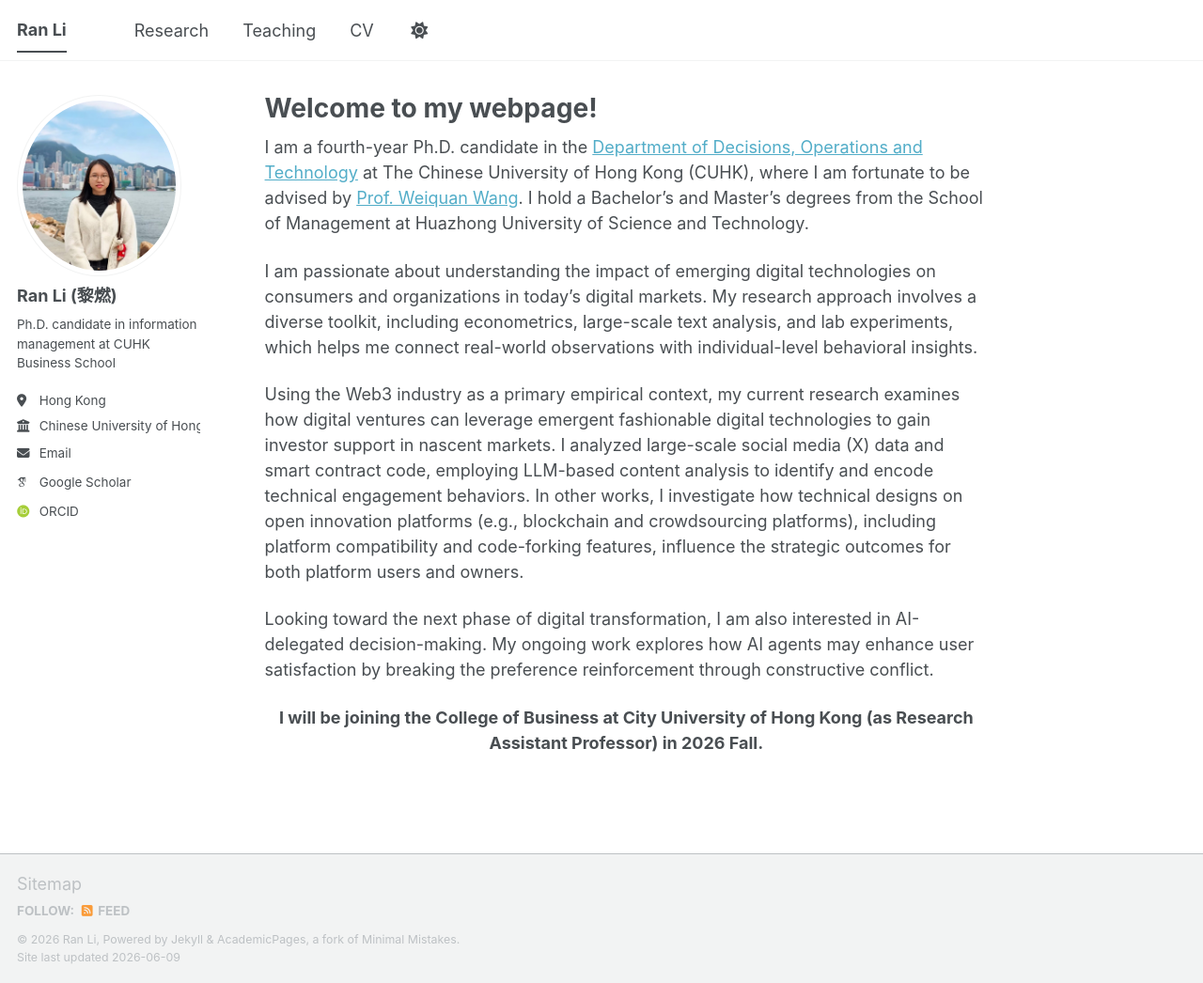
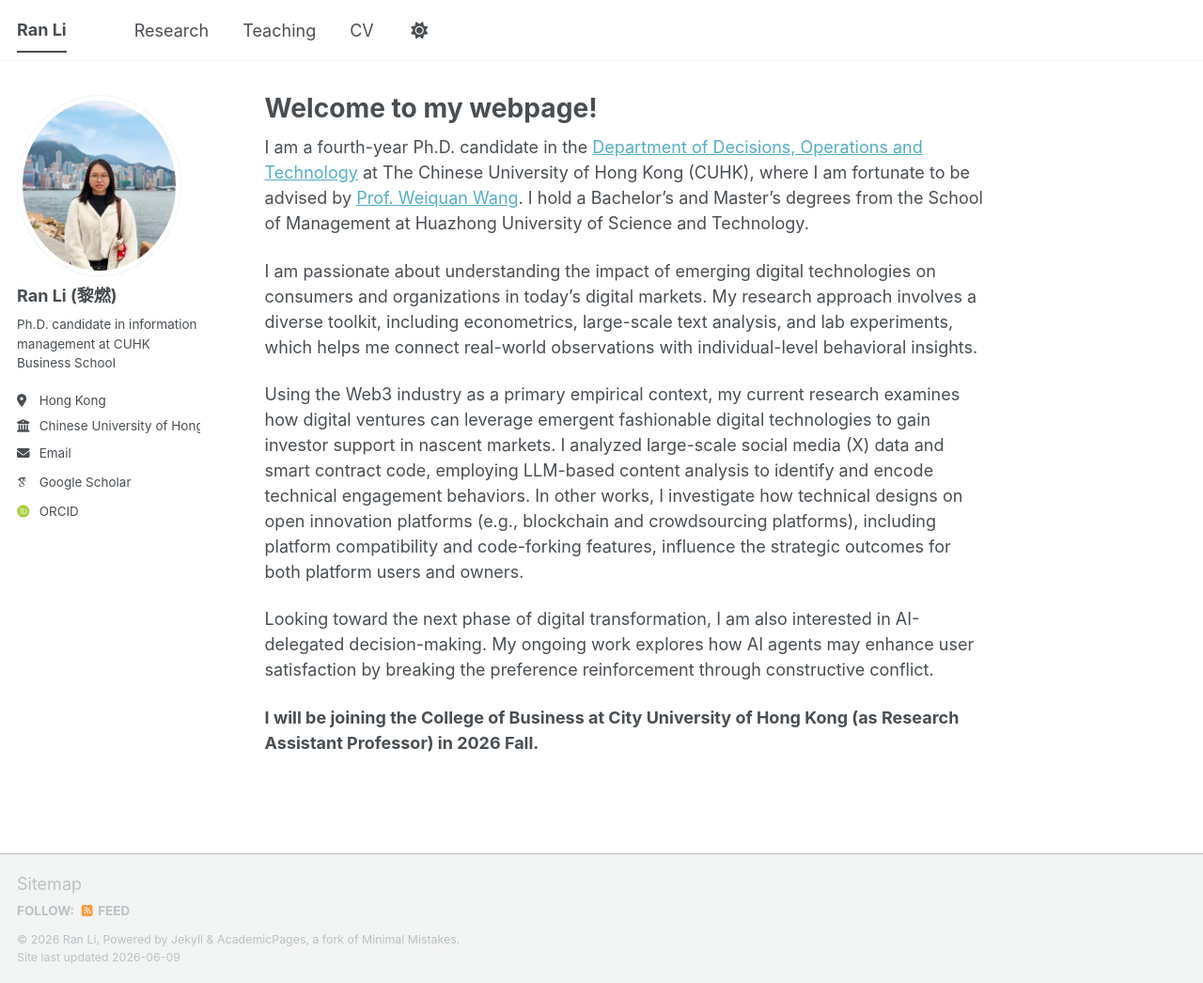
Before and after one commit to elaine-ran-li/elaine-ran-li.github.io, a Jekyll site: the page built from _pages/about.md, in a window 1280 px wide and 1046 px high. Shown: the whole window at 94% size. Built offline with Jekyll 4.4.1, drawn with Linux system fonts in a browser that asks for light colours; some web fonts are replaced; a script bundle is joined from its source files by our own code; library files that are not in the unit come from our copies.

Commit message:
Update about.md

```diff
--- a/_pages/about.md
+++ b/_pages/about.md
@@ -15,4 +15,4 @@
 
 Looking toward the next phase of digital transformation, I am also interested in AI-delegated decision-making. My ongoing work explores how AI agents may enhance user satisfaction by breaking the preference reinforcement through constructive conflict.
 
-<p align="center"><strong>I will be joining the College of Business at City University of Hong Kong (as Research Assistant Professor) in 2026 Fall.</strong></p>
+<strong>I will be joining the College of Business at City University of Hong Kong (as Research Assistant Professor) in 2026 Fall.</strong>
```
